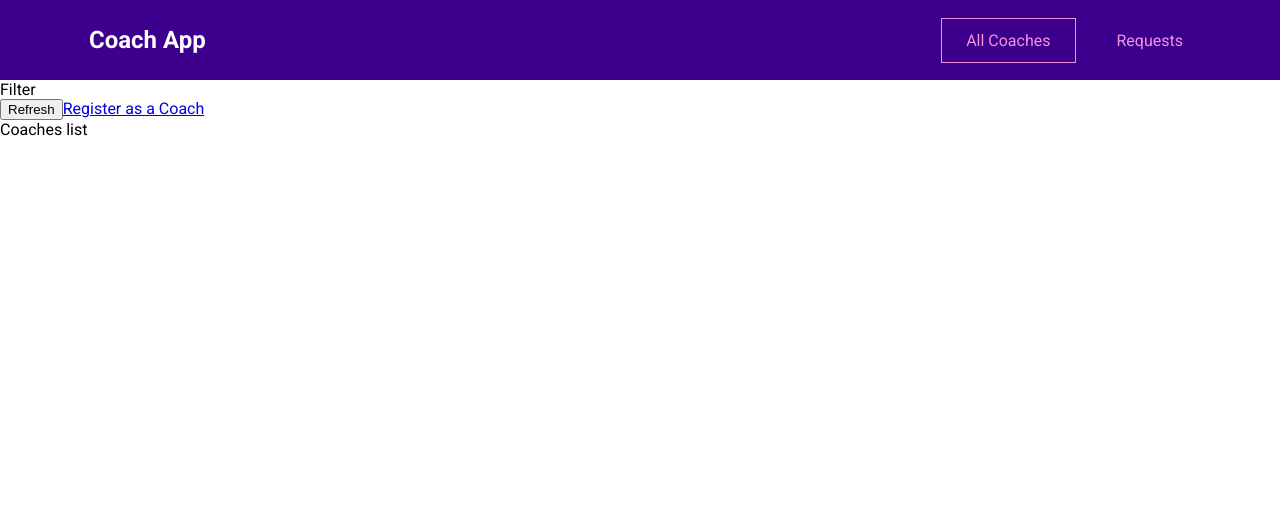
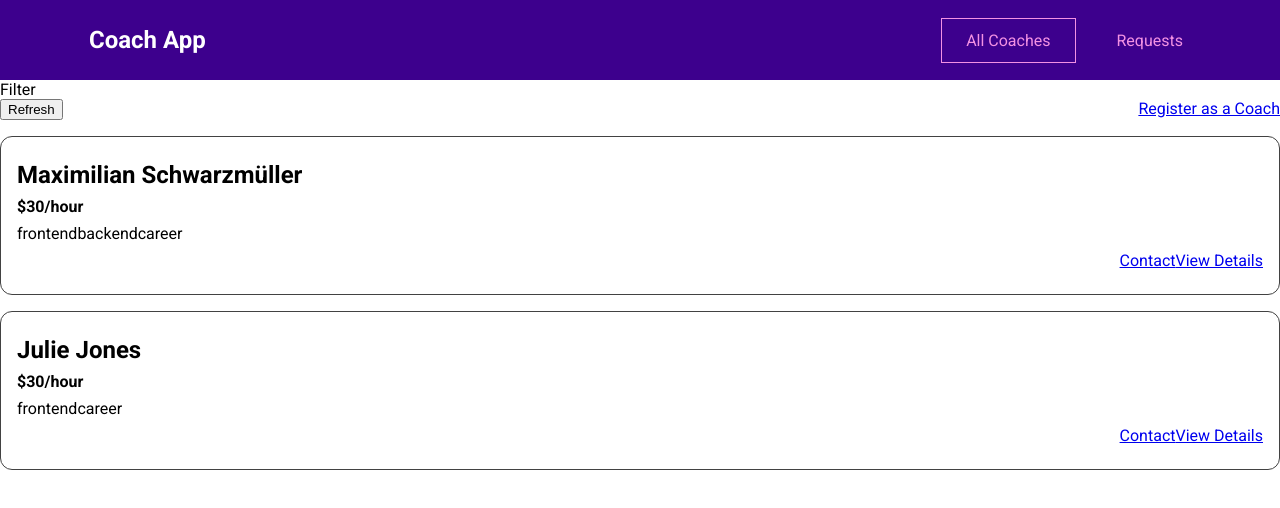
Before and after one commit to vladixcode/vue-coach-app, a Vue app: page /coaches in a window 1280 px wide. Shown: the top 508 px of the page. Built offline with nearby package versions, Linux system fonts and the light colour scheme.

Commit message:
Vuex - Setup Vuex; dummy global state data; Coach List item component (#2)

```diff
--- a/package.json
+++ b/package.json
@@ -12,7 +12,8 @@
   },
   "dependencies": {
     "vue": "^3.4.19",
-    "vue-router": "^4.3.0"
+    "vue-router": "^4.3.0",
+    "vuex": "^4.1.0"
   },
   "devDependencies": {
     "@rushstack/eslint-patch": "^1.7.2",
--- /dev/null
+++ b/src/components/coaches/CoachItem.vue
@@ -0,0 +1,57 @@
+<template>
+  <li>
+    <h3>{{ fullName }}</h3>
+    <h4>${{ rate }}/hour</h4>
+    <div>
+      <span v-for="area in areas" :key="area">{{ area }}</span>
+    </div>
+    <div class="actions">
+      <router-link :to="coachContactLink">Contact</router-link>
+      <router-link :to="coachDetailsLink">View Details</router-link>
+    </div>
+  </li>
+</template>
+
+<script>
+export default {
+  props: ['id', 'firstName', 'lastName', 'rate', 'areas'],
+  computed: {
+    fullName() {
+      return this.firstName + ' ' + this.lastName
+    },
+    coachContactLink() {
+      return `${this.$route.path}/${this.id}/contact`
+    },
+    coachDetailsLink() {
+      return `${this.$route.path}/${this.id}`
+    },
+  },
+}
+</script>
+
+<style scoped>
+li {
+  margin: 1rem 0;
+  border: 1px solid #424242;
+  border-radius: 12px;
+  padding: 1rem;
+}
+
+h3 {
+  font-size: 1.5rem;
+}
+
+h3,
+h4 {
+  margin: 0.5rem 0;
+}
+
+div {
+  margin: 0.5rem 0;
+}
+
+.actions {
+  display: flex;
+  justify-content: flex-end;
+}
+</style>
--- a/src/main.js
+++ b/src/main.js
@@ -3,9 +3,11 @@ import './style.css'
 
 import App from './App.vue'
 import router from './router'
+import store from './store/index'
 
 const app = createApp(App)
 
 app.use(router)
+app.use(store)
 
 app.mount('#app')
--- a/src/pages/coaches/CoachesList.vue
+++ b/src/pages/coaches/CoachesList.vue
@@ -5,6 +5,47 @@
       <button>Refresh</button>
       <router-link to="/register">Register as a Coach</router-link>
     </div>
-    Coaches list
+    <ul v-if="hasCoaches">
+      <coach-item
+        v-for="coach in filteredCoaches"
+        :id="coach.id"
+        :key="coach.id"
+        :first-name="coach.firstName"
+        :last-name="coach.lastName"
+        :areas="coach.areas"
+        :rate="coach.hourlyRate"
+      ></coach-item>
+    </ul>
+    <h3 v-else>No coaches found</h3>
   </section>
 </template>
+
+<script>
+import CoachItem from '@/components/coaches/CoachItem.vue'
+export default {
+  components: {
+    CoachItem,
+  },
+  computed: {
+    filteredCoaches() {
+      return this.$store.getters['coaches/coaches']
+    },
+    hasCoaches() {
+      return this.$store.getters['coaches/hasCoaches']
+    },
+  },
+}
+</script>
+
+<style scoped>
+ul {
+  list-style: none;
+  margin: 0;
+  padding: 0;
+}
+
+.controls {
+  display: flex;
+  justify-content: space-between;
+}
+</style>
--- /dev/null
+++ b/src/store/index.js
@@ -0,0 +1,11 @@
+import { createStore } from 'vuex'
+
+import coachesModule from './modules/coaches/index'
+
+const store = createStore({
+  modules: {
+    coaches: coachesModule,
+  },
+})
+
+export default store
--- /dev/null
+++ b/src/store/modules/coaches/actions.js
@@ -0,0 +1 @@
+export default {}
--- /dev/null
+++ b/src/store/modules/coaches/getters.js
@@ -0,0 +1,8 @@
+export default {
+  coaches(state) {
+    return state.coaches
+  },
+  hasCoaches(state) {
+    return !!state.coaches.length
+  },
+}
--- /dev/null
+++ b/src/store/modules/coaches/index.js
@@ -0,0 +1,34 @@
+import mutations from './mutations'
+import actions from './actions'
+import getters from './getters'
+
+export default {
+  namespaced: true,
+  state() {
+    return {
+      coaches: [
+        {
+          id: 'c1',
+          firstName: 'Maximilian',
+          lastName: 'Schwarzmüller',
+          areas: ['frontend', 'backend', 'career'],
+          description:
+            "I'm Maximilian and I've worked as a freelance web developer for years. Let me help you become a developer as well!",
+          hourlyRate: 30,
+        },
+        {
+          id: 'c2',
+          firstName: 'Julie',
+          lastName: 'Jones',
+          areas: ['frontend', 'career'],
+          description:
+            'I am Julie and as a senior developer in a big tech company, I can help you get your first job or progress in your current role.',
+          hourlyRate: 30,
+        },
+      ],
+    }
+  },
+  mutations,
+  actions,
+  getters,
+}
--- /dev/null
+++ b/src/store/modules/coaches/mutations.js
@@ -0,0 +1 @@
+export default {}
```
Also changed, not shown: 1 other file (tests, documents, lock files or other folders).
